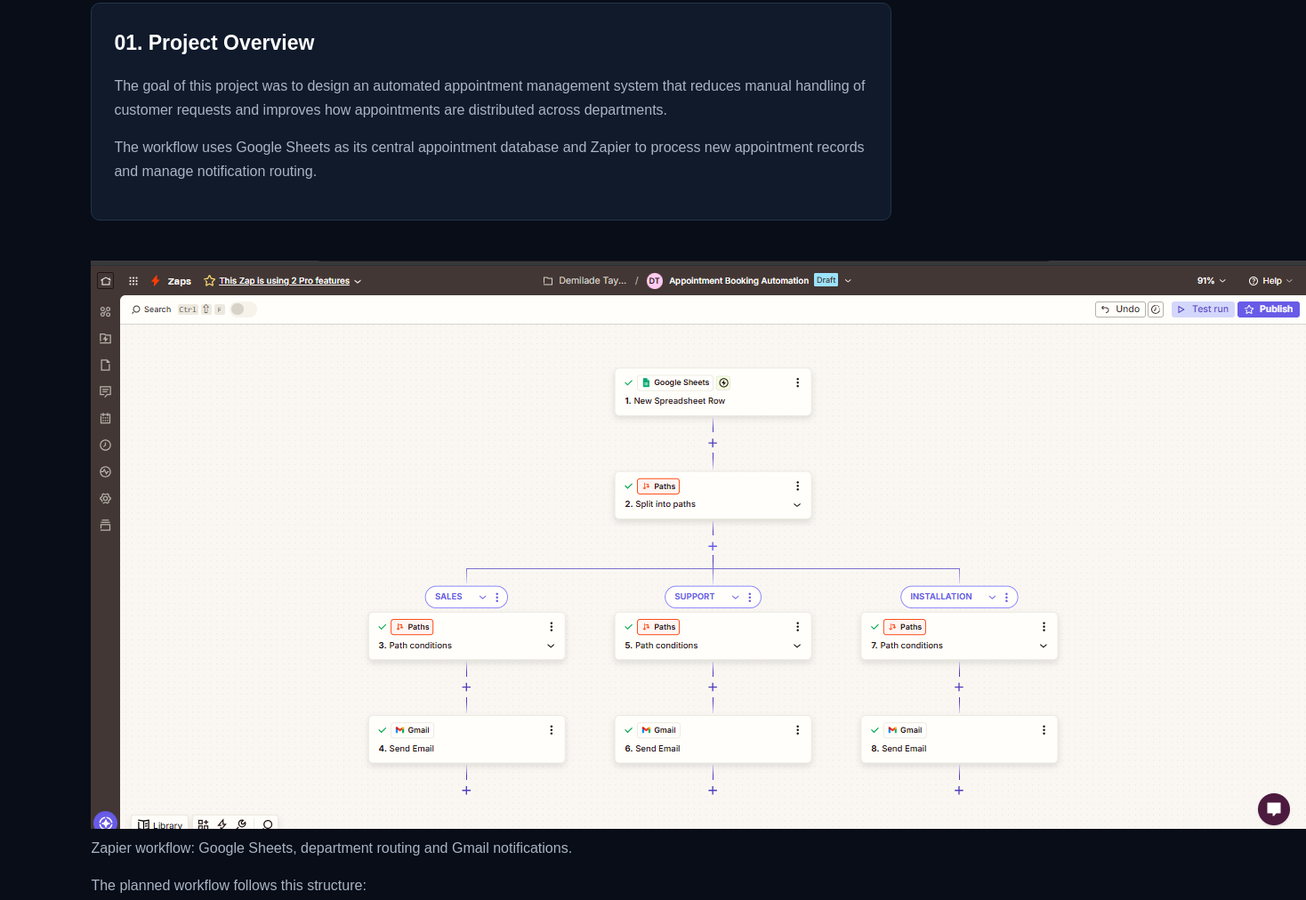
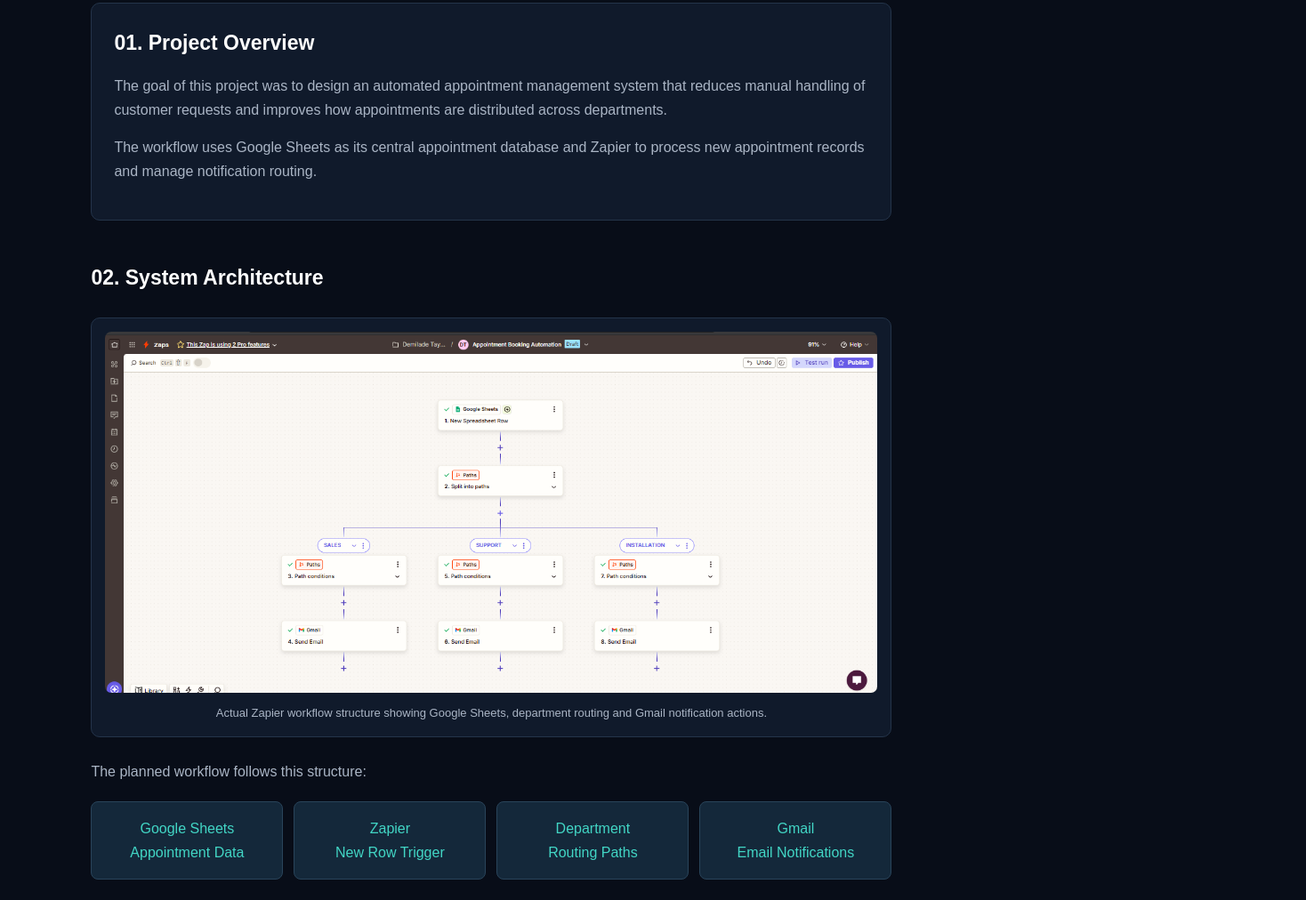
Before and after one commit to tayokehindedemilade-coder/Demilade-Tayo-kehinde-, a plain HTML site: page appointment-automation.html in a window 1280 px wide. Shown: the part 393-1405 px from the top of the page at 89% size, 1468 px wide, since content can reach past the window. Drawn offline with Linux system fonts and the light colour scheme.

Commit message:
Update appointment-automation.html

```diff
--- a/appointment-automation.html
+++ b/appointment-automation.html
@@ -74,6 +74,27 @@ ul {
 }
 
 li { margin-bottom: 10px; }
+
+.architecture-image {
+  margin: 25px 0;
+  background: #101a2b;
+  border: 1px solid #24344a;
+  border-radius: 10px;
+  padding: 15px;
+}
+
+.architecture-image img {
+  display: block;
+  width: 100%;
+  height: auto;
+  border-radius: 7px;
+}
+
+.architecture-image p {
+  margin: 12px 0 0;
+  font-size: 13px;
+  text-align: center;
+}
 
 .workflow {
   display: grid;
@@ -164,10 +185,18 @@ appointment records and manage notification routing.
 </section>
 
 <section>
+<h2>02. System Architecture</h2>
+
 <div class="architecture-image">
-  <img src=zapier-workflow.png alt="Zapier appointment booking automation workflow">
-  <p>Zapier workflow: Google Sheets, department routing and Gmail notifications.</p>
+  <img
+    src="./zapier-workflow.png"
+    alt="Zapier appointment booking automation workflow showing Google Sheets, department routing paths and Gmail actions">
+  <p>
+    Actual Zapier workflow structure showing Google Sheets,
+    department routing and Gmail notification actions.
+  </p>
 </div>
+
 <p>The planned workflow follows this structure:</p>
 
 <div class="workflow">
```
